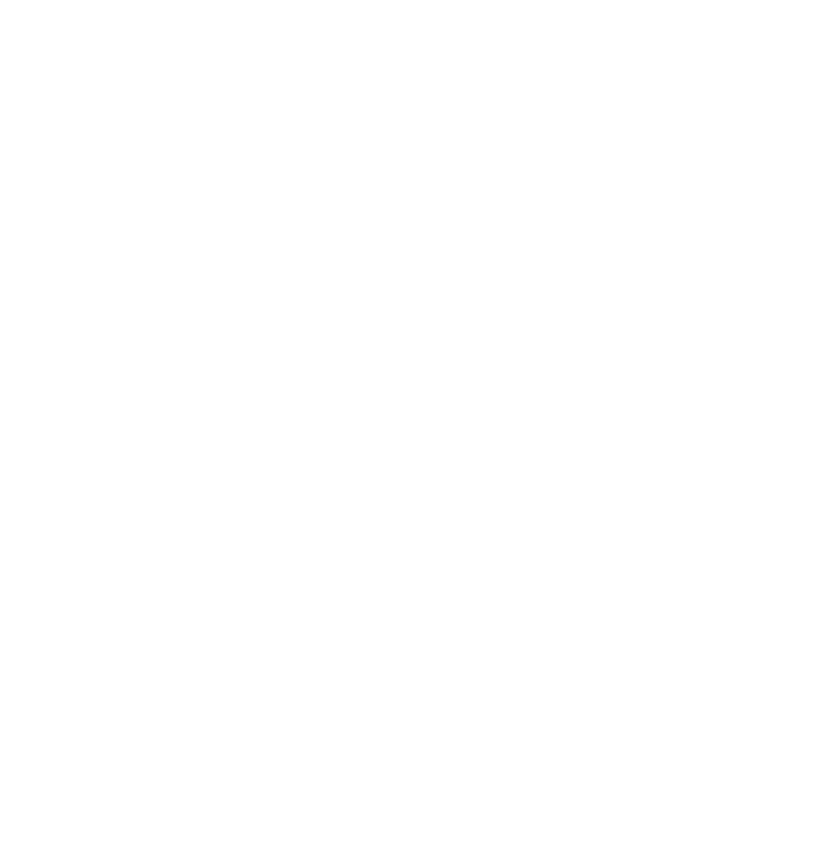
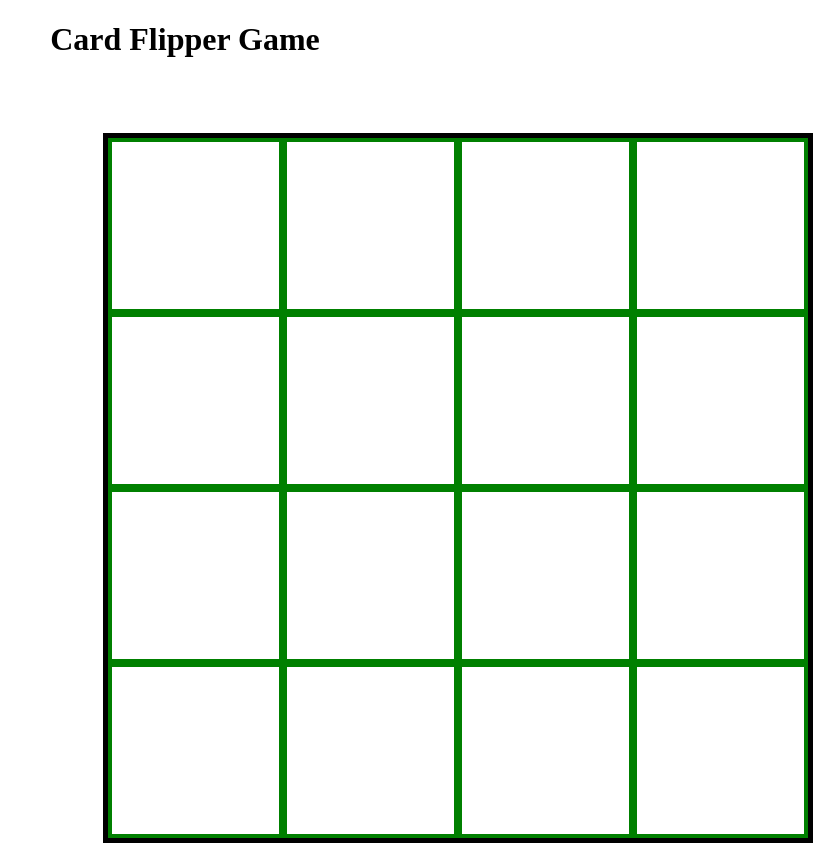
Before and after one commit to NahomTeshome/Card-Flip, a plain HTML site: page index.html in a window 1280 px wide. Shown: the whole page, without its empty margins (455-1280 px from the left). Before the commit the page ends 800 px from the top, so only its background shows below. Drawn offline with Linux system fonts and the light colour scheme.

Commit message:
implementing basic html design

```diff
--- a/index.html
+++ b/index.html
@@ -4,9 +4,33 @@
     <meta charset="UTF-8">
     <meta http-equiv="X-UA-Compatible" content="IE=edge">
     <meta name="viewport" content="width=device-width, initial-scale=1.0">
+    <link rel="stylesheet" href="style.css">
     <title>Card Flip Game</title>
 </head>
 <body>
+    <h1> Card Flipper Game</h1>
+    <div class="gridContainer">
+        <div class="square"> </div>
+        <div class="square"> </div>
+        <div class="square"> </div>
+        <div class="square"> </div>
 
+        <div class="square"> </div>
+        <div class="square"> </div>
+        <div class="square"> </div>
+        <div class="square"> </div>
+
+
+        <div class="square"> </div>
+        <div class="square"> </div>
+        <div class="square"> </div>
+        <div class="square"> </div>
+
+        <div class="square"> </div>
+        <div class="square"> </div>
+        <div class="square"> </div>
+        <div class="square"> </div>
+
+    </div>
 </body>
 </html>
--- a/style.css
+++ b/style.css
@@ -0,0 +1,20 @@
+
+h1{
+    text-align: center;
+}
+
+.gridContainer{
+    display: grid;
+    grid-template-columns: repeat(4, 1fr);
+    grid-template-rows: repeat(4, 1fr);
+    margin-left: 550px;
+    margin-top: 75px;
+    height: 700px;
+    width: 700px;
+    border: 5px solid black;
+}
+
+.square{
+
+    border: 4px solid green;
+}
```
